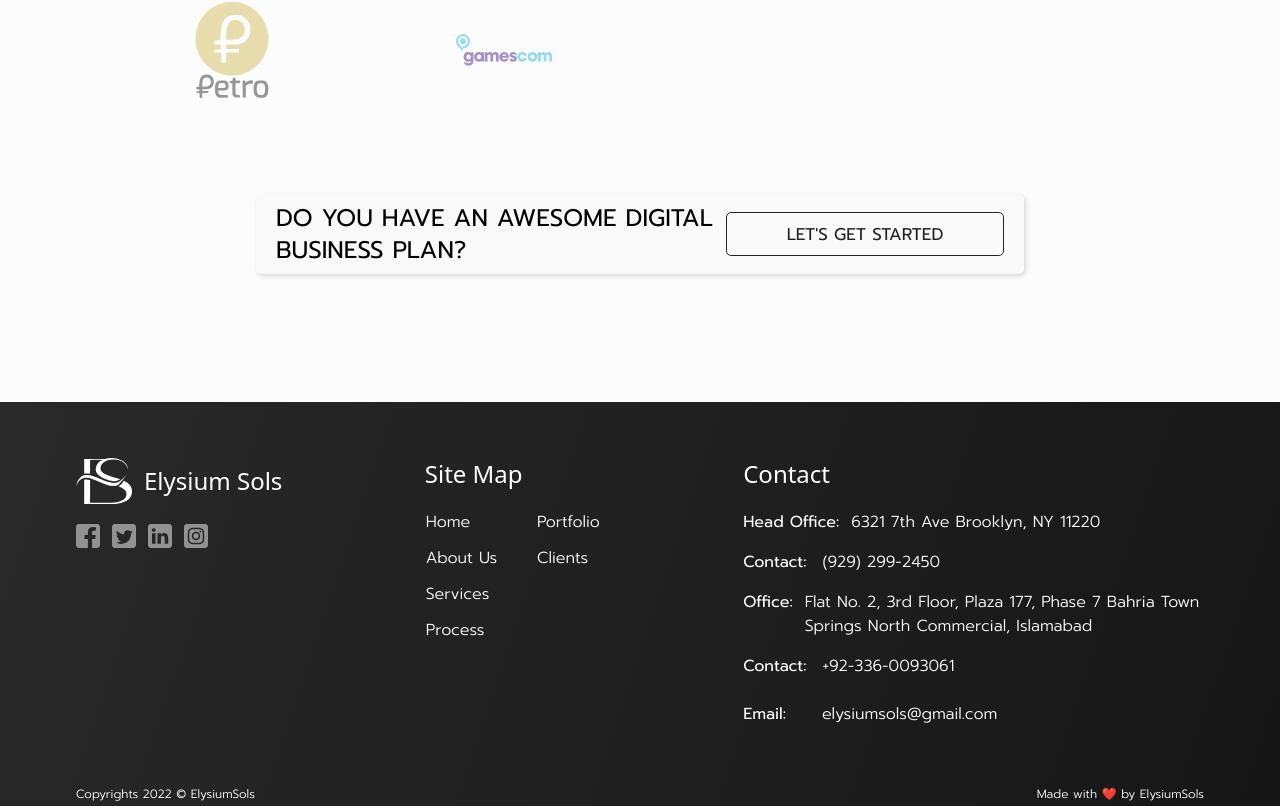
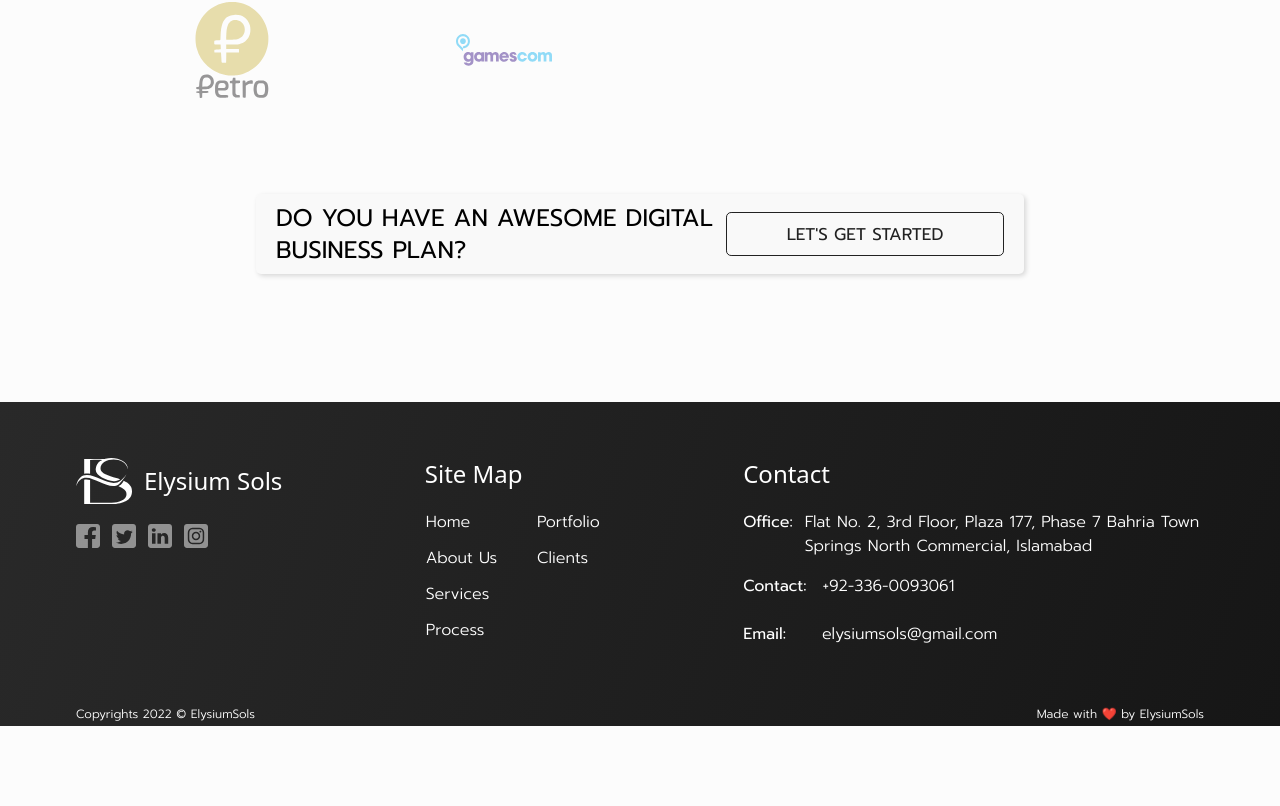
Before and after one commit to ElysiumSols/elysium_sols_web_nextjs, a Next.js app: page / in a window 1280 px wide. Shown: the part 4413-5219 px from the top of the page. After the commit the page ends 5139 px from the top, so only its background shows below. Built offline with nearby package versions, Linux system fonts and the light colour scheme.

Commit message:
hide address

```diff
--- a/Components/Sections/Footer/Footer.js
+++ b/Components/Sections/Footer/Footer.js
@@ -175,7 +175,7 @@ const Footer = () => {
             <div
               className={`flex flex-col text-white md:mt-5 mt-2 md:text-base text-sm gap-4`}
             >
-              <div>
+              {/* <div>
                 <div className={`flex flex-row`}>
                   <span className={``}>Head Office:</span>
                   <span className={`ml-3 font-light flex-1`}>
@@ -188,13 +188,13 @@ const Footer = () => {
                     <a href="tel:(929) 299-2450">(929) 299-2450</a>
                   </span>
                 </div>
-              </div>
+              </div> */}
               <div>
                 <div className={`flex flex-row`}>
                   <span className={``}>Office:</span>
                   <span className={`ml-3 font-light flex-1`}>
-                    Flat No. 2, 3rd Floor, Plaza 177, Phase 7 Bahria Town Springs
-                    North Commercial, Islamabad
+                    Flat No. 2, 3rd Floor, Plaza 177, Phase 7 Bahria Town
+                    Springs North Commercial, Islamabad
                   </span>
                 </div>
                 <div className={`mt-4 flex flex-row`}>
```
